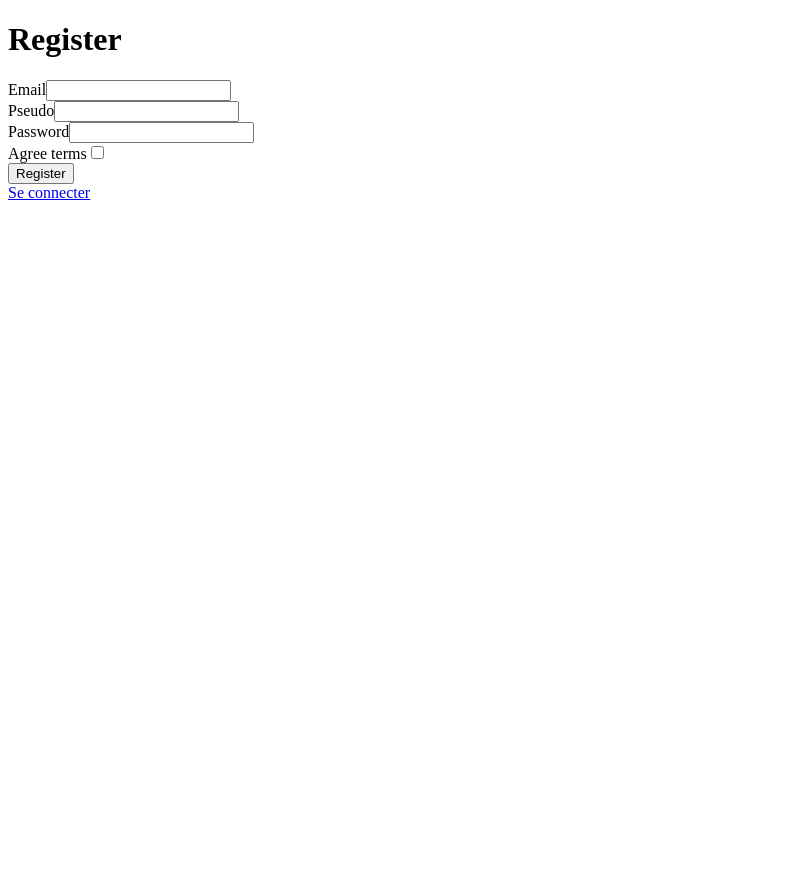
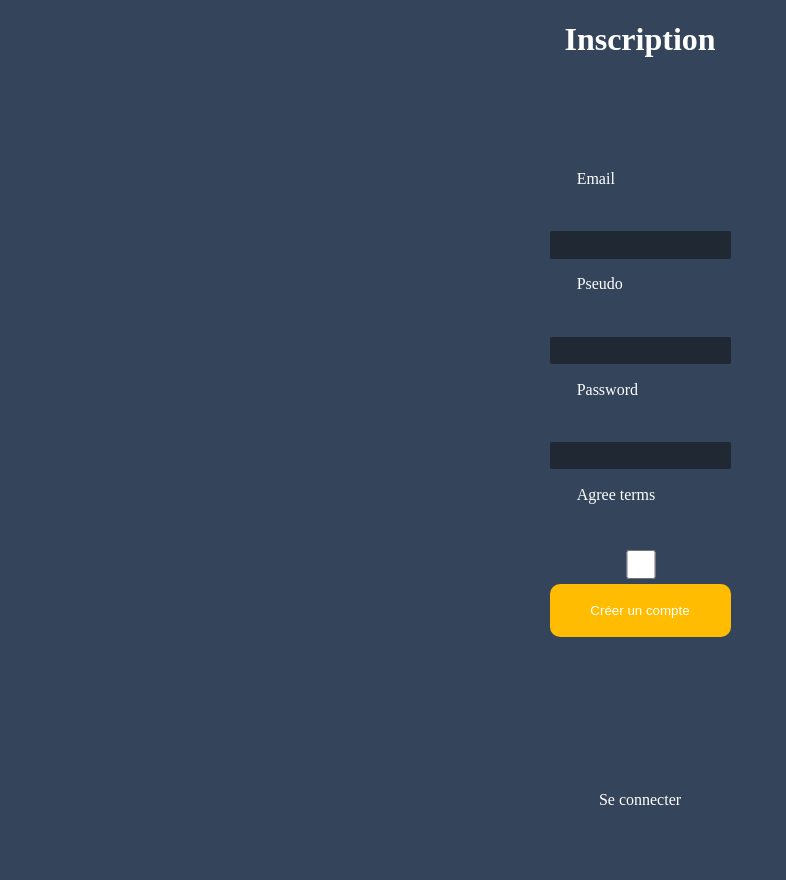
Before and after one commit to WildCodeSchool/reims-php-2009-hackathon-agricultor, a Symfony app: template templates/registration/register.html.twig in a window 1280 px wide. Shown: the whole page, without its empty margins (0-786 px from the left). Before the commit the page ends 200 px from the top, so only its background shows below. Run offline with Twig, Linux system fonts and the light colour scheme; the template is opened without the code that fills it, so the values that code supplies are empty; form fields are guessed from the names that the template uses; some libraries are stand-ins or nearby versions.

Commit message:
CSS template Register V1

```diff
--- a/templates/registration/register.html.twig
+++ b/templates/registration/register.html.twig
@@ -1,22 +1,69 @@
 {% extends 'base.html.twig' %}
 
-{% block title %}Register{% endblock %}
+{% block title %}Inscription{% endblock %}
 
 {% block body %}
     {% for flashError in app.flashes('verify_email_error') %}
         <div class="alert alert-danger" role="alert">{{ flashError }}</div>
     {% endfor %}
-
-    <h1>Register</h1>
+    <style type="text/css">
+    body {
+        background-color: #34445b;
+        color: white;
+    }
+    h1 {
+        color: white;
+        display: grid;
+        justify-content: center;
+        font-family: Montserrat Bold;
+    }
+    form {
+        padding: 5%;
+        color: white;
+        display: grid;
+        justify-content: center;
+        margin-bottom: 5%;
+    }
+    div {
+        color: white;
+        display: grid;
+        row-gap: 1rem;
+    }
+    label {
+        padding: 15%;
+    }
+    input {
+        background-color: #1f2833;
+        color: white;
+        border-radius: 2px;
+        border: none;
+        height: 150%;
+    }
+    button {
+        background-color: #ffbc00;
+        color: white;
+        border-radius: 10px;
+        border: none;
+        height: 150%;
+        margin-top: 10%;
+    }
+    a {
+        padding: 5%;
+        color: white;
+        display: grid;
+        justify-content: center;
+        text-decoration: none;
+    }
+    </style>
+    <h1>Inscription</h1>
 
     {{ form_start(registrationForm) }}
         {{ form_row(registrationForm.email) }}
         {{ form_row(registrationForm.pseudo) }}
         {{ form_row(registrationForm.plainPassword, {
-            label: 'Password'
-        }) }}
+            label: 'Password'})
+        }}
         {{ form_row(registrationForm.agreeTerms) }}
-
-        <button type="submit" class="btn">Register</button>
+        <button type="submit" class="btn">Créer un compte</button>
     {{ form_end(registrationForm) }}
 {% endblock %}
```
Also changed, not shown: assets/fonts/Montserrat-Bold.ttf (added), assets/fonts/Montserrat-Regular.ttf (added), assets/fonts/OpenSans-Bold.ttf (added), assets/fonts/OpenSans-Regular.ttf (added).
